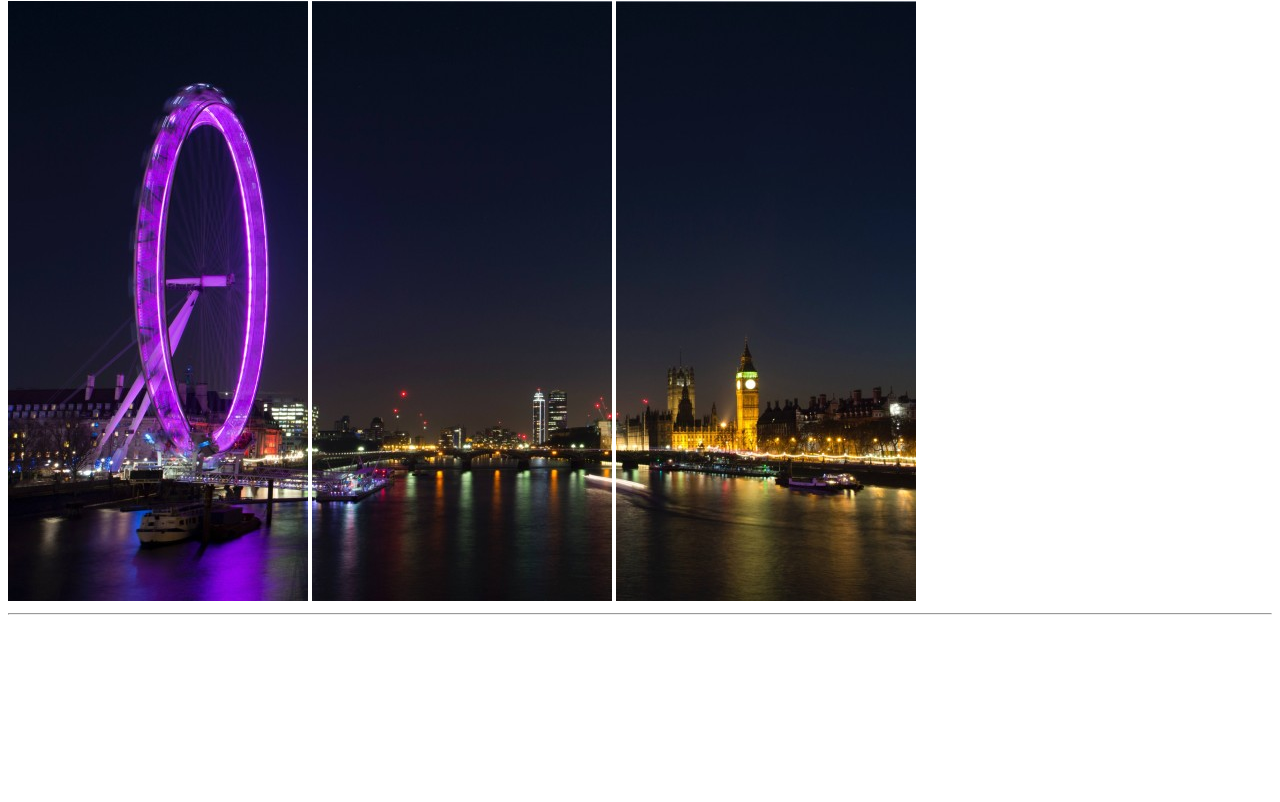
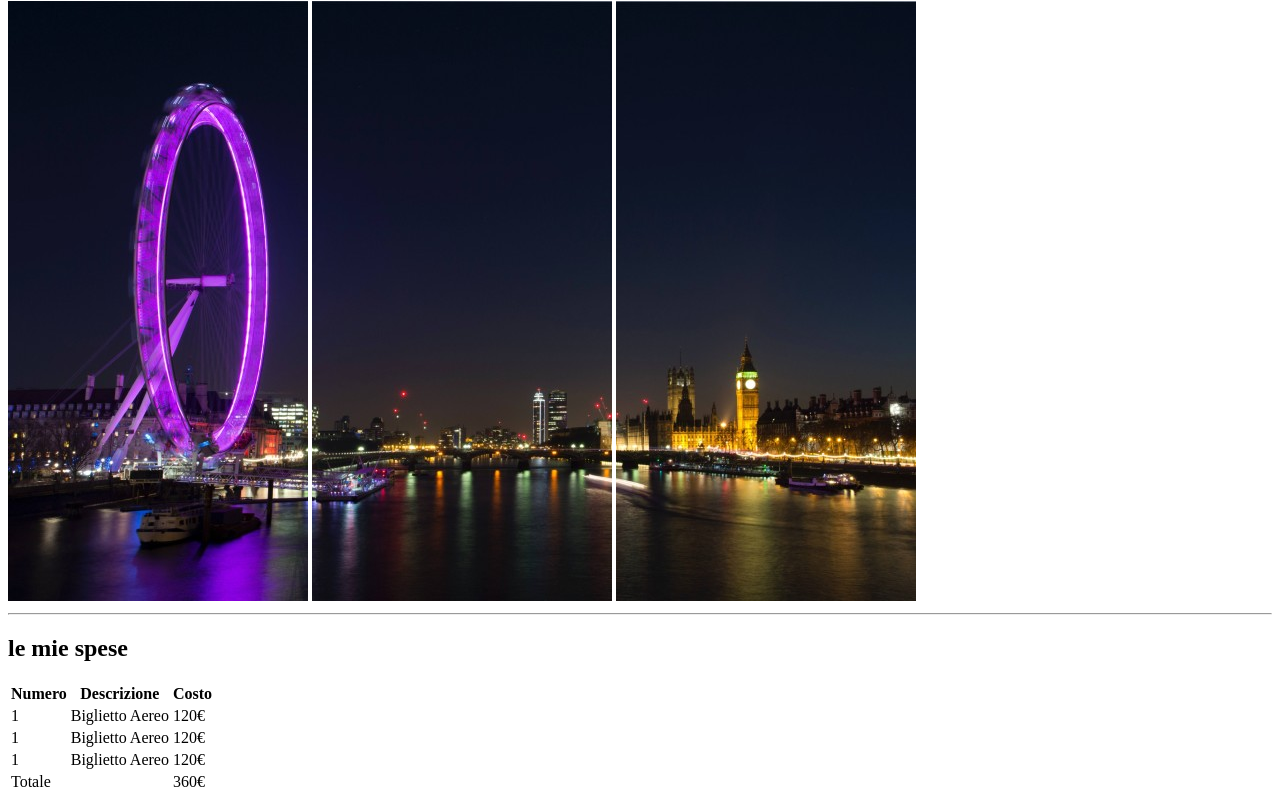
Before and after one commit to RiccardoOrlando/html-london-trip, a plain HTML site: page index.html in a window 1280 px wide. Shown: the part 79-881 px from the top of the page. Before the commit the page ends 800 px from the top, so only its background shows below. Drawn offline with Linux system fonts and the light colour scheme; files whose address does not match are found by name.

Commit message:
feat: add section 1

```diff
--- a/index.html
+++ b/index.html
@@ -13,5 +13,41 @@
         <img src=".//img/pexels-bill-emrich-230794-2.jpg" alt="immagine giostra 3">
         <hr>
     </header>
+    <main>
+        <section>
+            <h2>le mie spese</h2>
+            <table>
+                <thead>
+                    <th>Numero</th>
+                    <th>Descrizione</th>
+                    <th>Costo</th>
+                </thead>
+                <tbody>
+                    <tr>
+                        <td>1</td>
+                        <td>Biglietto Aereo</td>
+                        <td>120€</td>
+                    </tr>
+                    <tr>
+                        <td>1</td>
+                        <td>Biglietto Aereo</td>
+                        <td>120€</td>
+                    </tr>
+                    <tr>
+                        <td>1</td>
+                        <td>Biglietto Aereo</td>
+                        <td>120€</td>
+                    </tr>
+                </tbody>
+                <tfoot>
+                    <tr>
+                        <td>Totale</td>
+                        <td></td>
+                        <td>360€</td>
+                    </tr>
+                </tfoot>
+            </table>
+        </section>
+    </main>
 </body>
 </html>
```
